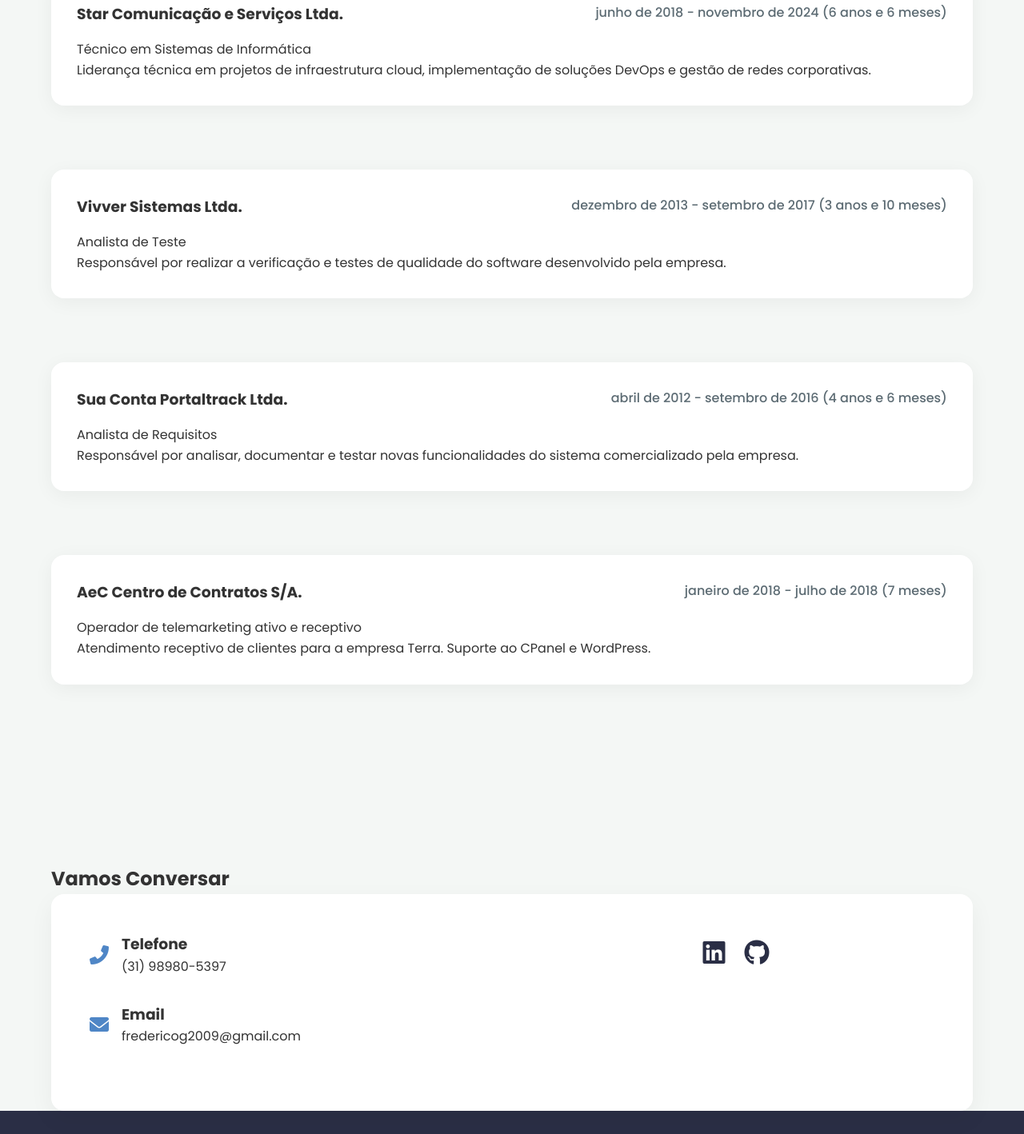
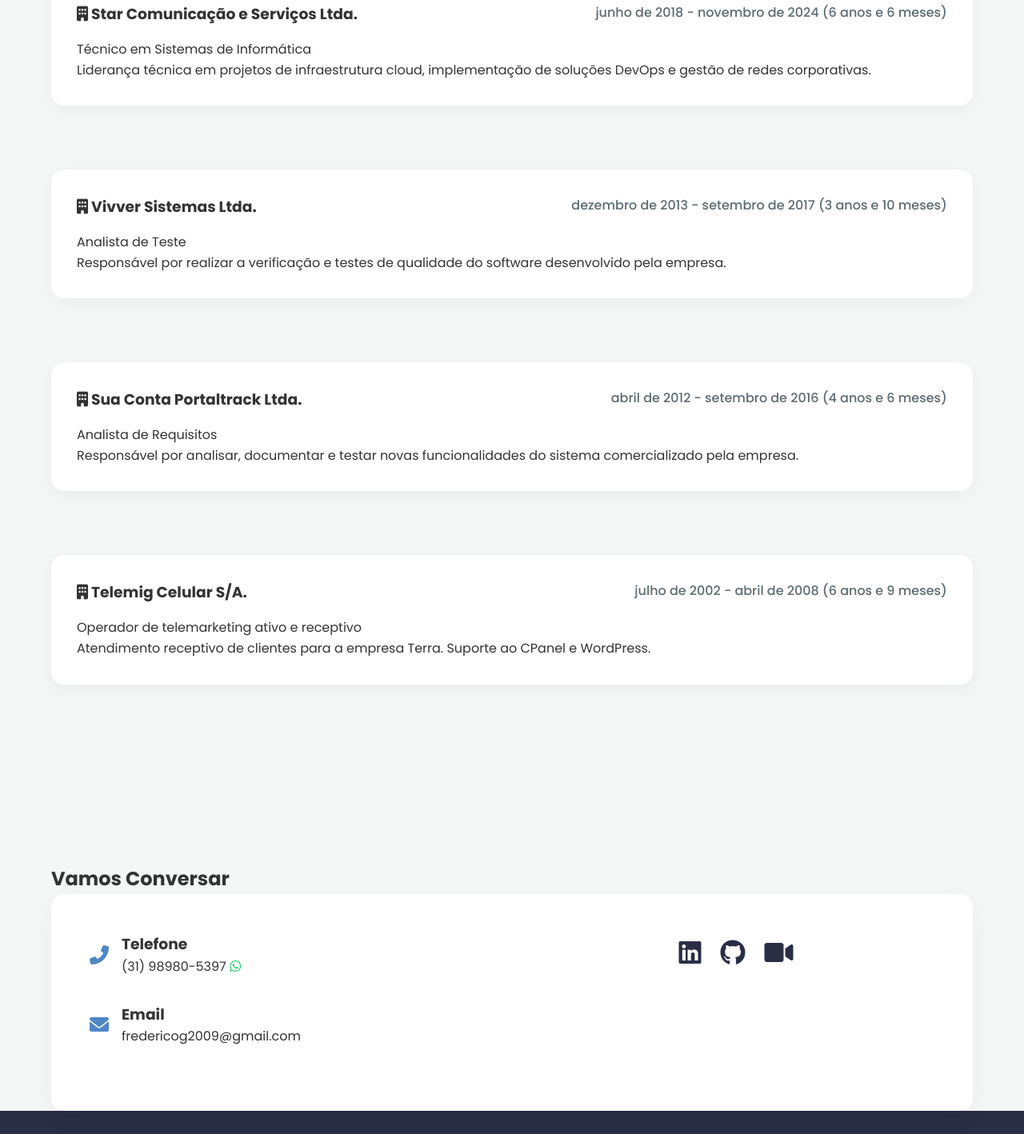
Before and after one commit to programadorpython03/leaningpage, a plain HTML site: page index.html in a window 1280 px wide. Shown: the part 1237-2655 px from the top of the page at 80% size. Drawn offline with Linux system fonts and the light colour scheme.

Commit message:
feat: Adição do link para o vídeo de apresentação.

```diff
--- a/index.html
+++ b/index.html
@@ -71,7 +71,7 @@
                 <div class="timeline">
                     <div class="timeline-item">
                         <div class="timeline-header">
-                            <h3>Star Comunicação e Serviços Ltda.</h3>
+                            <h3><i class="fas fa-building"></i> Star Comunicação e Serviços Ltda.</h3>
                             <span class="timeline-date">junho de 2018 - novembro de 2024 (6 anos e 6 meses)</span>
                         </div>
                         <p class="timeline-position">Técnico em Sistemas de Informática</p>
@@ -81,7 +81,7 @@
                     <div class="timeline">
                         <div class="timeline-item">
                             <div class="timeline-header">
-                                <h3>Vivver Sistemas Ltda.</h3>
+                                <h3><i class="fas fa-building"></i> Vivver Sistemas Ltda.</h3>
                                 <span class="timeline-date">dezembro de 2013 - setembro de 2017 (3 anos e 10 meses)</span>
                             </div>
                             <p class="timeline-position">Analista de Teste</p>
@@ -91,27 +91,25 @@
                     <div class="timeline">
                         <div class="timeline-item">
                             <div class="timeline-header">
-                                <h3>Sua Conta Portaltrack Ltda.</h3>
+                                <h3><i class="fas fa-building"></i> Sua Conta Portaltrack Ltda.</h3>
                                 <span class="timeline-date">abril de 2012 - setembro de 2016 (4 anos e 6 meses)</span>
                             </div>
                             <p class="timeline-position">Analista de Requisitos</p>
                             <p class="timeline-description">Responsável por analisar, documentar e testar novas funcionalidades do sistema comercializado pela empresa.</p>
                         </div>
-
-                    <div class="timeline">
-                        <div class="timeline-item">
-                            <div class="timeline-header">
-                                <h3>AeC Centro de Contratos S/A.</h3>
-                                <span class="timeline-date">janeiro de 2018 - julho de 2018 (7 meses)</span>
+                        <div class="timeline">
+                            <div class="timeline-item">
+                                <div class="timeline-header">
+                                    <h3><i class="fas fa-building"></i> Telemig Celular S/A.</h3>
+                                    <span class="timeline-date">julho de 2002 - abril de 2008 (6 anos e 9 meses)</span>
+                                </div>
+                                <p class="timeline-position">Operador de telemarketing ativo e receptivo</p>
+                                <p class="timeline-description">Atendimento receptivo de clientes para a empresa Terra. Suporte ao CPanel e WordPress.</p>
                             </div>
-                            <p class="timeline-position">Operador de telemarketing ativo e receptivo</p>
-                            <p class="timeline-description">Atendimento receptivo de clientes para a empresa Terra. Suporte ao CPanel e WordPress.</p>
                         </div>
-
                         <!-- Outros itens da timeline seguem o mesmo padrão -->
                     </div>
                 </div>
-            </div>
         </section>
 
         <section id="contato" class="section contato"  data-anime="top">
@@ -123,7 +121,7 @@
                             <i class="fas fa-phone-alt contact-icon"></i>
                             <div>
                                 <h3>Telefone</h3>
-                                <p>(31) 98980-5397</p>
+                                <p>(31) 98980-5397  <i class="fab fa-whatsapp" style="color: #25D366;"></i> </p>
                             </div>
                         </div>
                         <div class="contact-item">
@@ -141,6 +139,9 @@
                         <a href="https://github.com/programadorpython03" class="social-link" target="_blank">
                             <i class="fab fa-github"></i>
                         </a>
+                        <a href="https://www.renderforest.com/watch-96072583?queue_id=128098145&quality=0" class="social-link" target="_blank">
+                            <i class="fas fa-video"></i>
+                        </a>
                     </div>
                 </div>
             </div>
```
